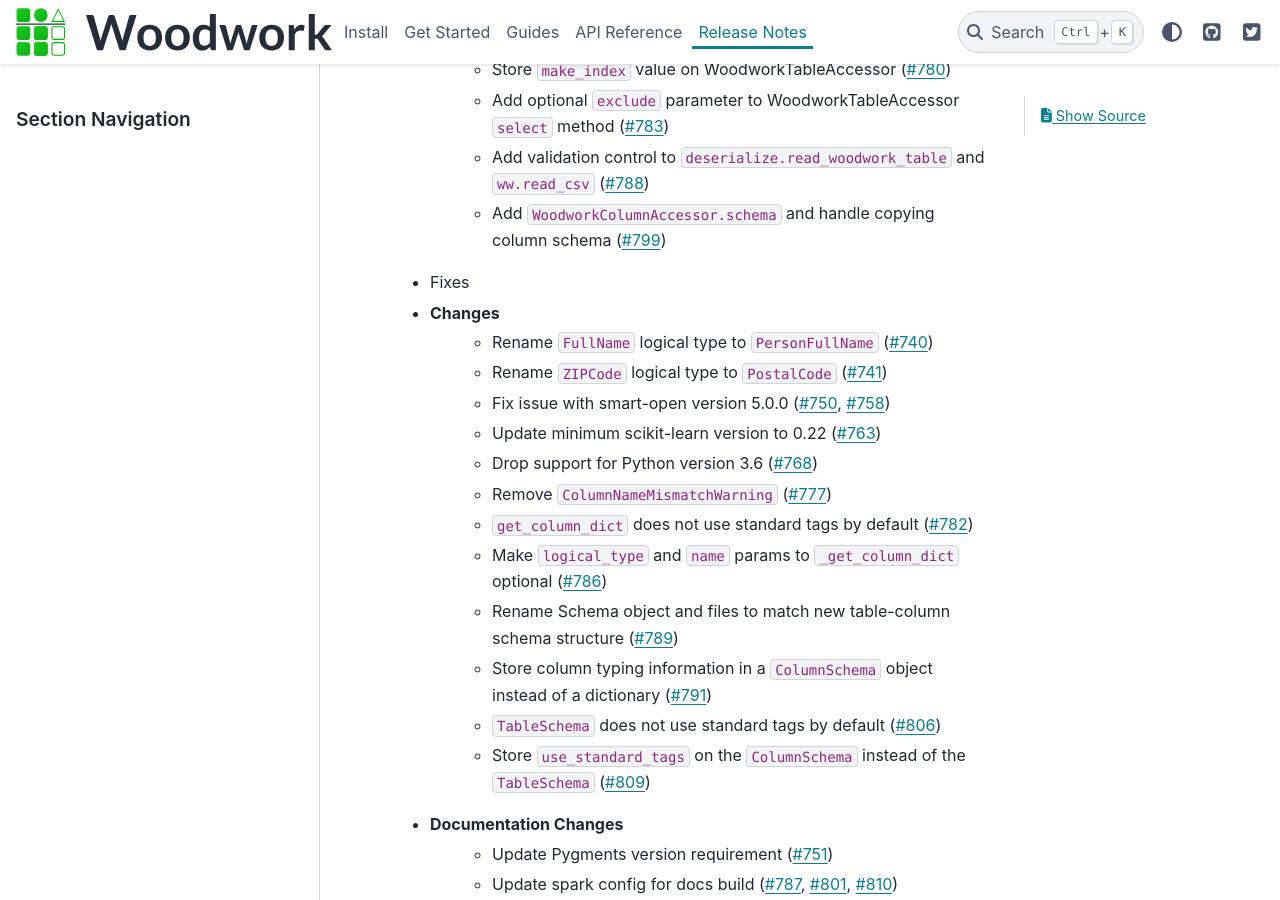
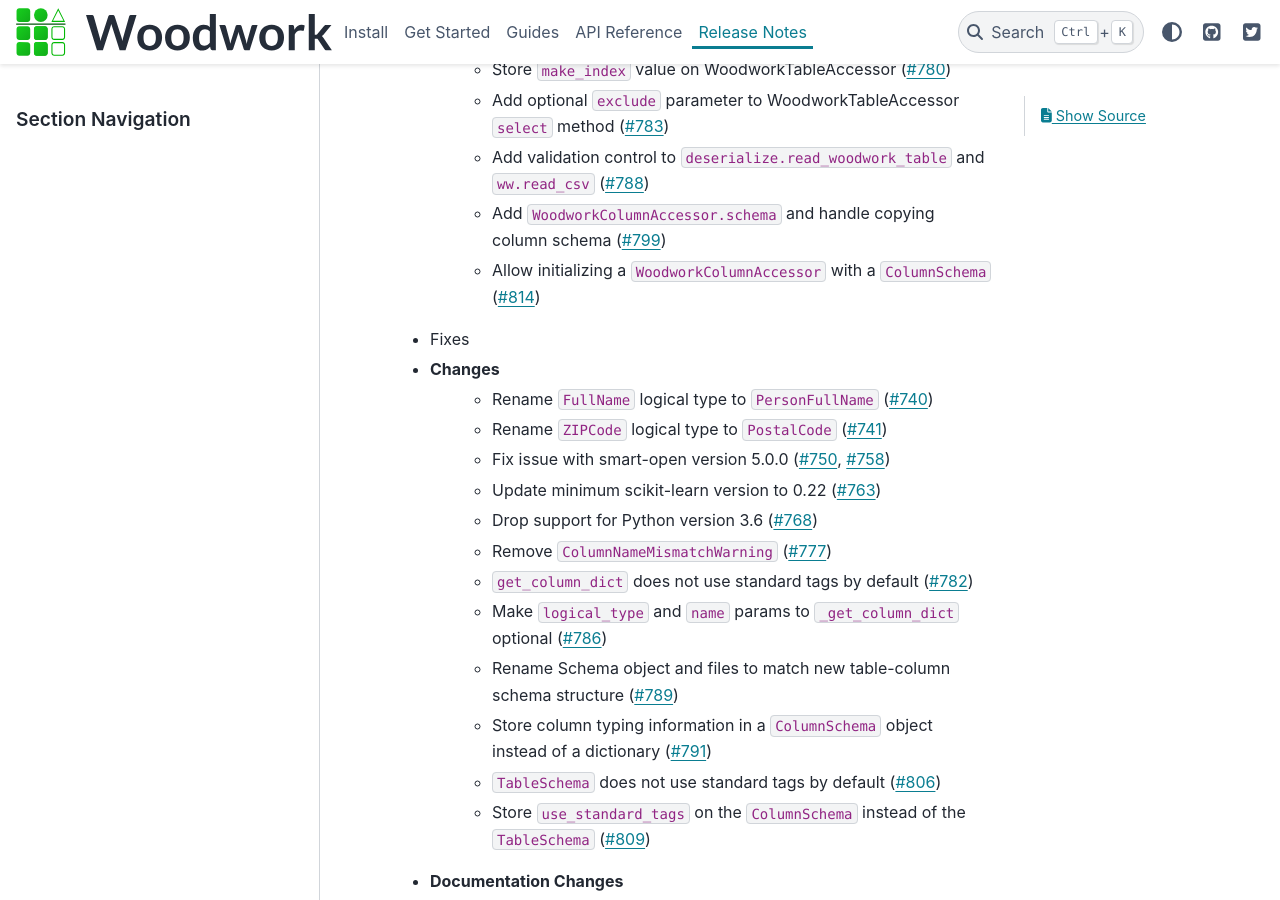
Before and after one commit to alteryx/woodwork, a Sphinx documentation site: the page built from docs/source/release_notes.rst, in a window 1280 px wide and 900 px high, scrolled down 374 px. Built offline with Sphinx 7.4.7 and the PyData theme 0.15.4, drawn with Linux system fonts in a browser that asks for light colours; comment, search, counter and statistics services are not loaded.

Commit message:
Add release note

```diff
--- a/docs/source/release_notes.rst
+++ b/docs/source/release_notes.rst
@@ -12,6 +12,7 @@ Release Notes
         * Add optional ``exclude`` parameter to WoodworkTableAccessor ``select`` method (:pr:`783`)
         * Add validation control to ``deserialize.read_woodwork_table`` and ``ww.read_csv`` (:pr:`788`)
         * Add ``WoodworkColumnAccessor.schema`` and handle copying column schema (:pr:`799`)
+        * Allow initializing a ``WoodworkColumnAccessor`` with a ``ColumnSchema`` (:pr:`814`)
     * Fixes
     * Changes
         * Rename ``FullName`` logical type to ``PersonFullName`` (:pr:`740`)
```
